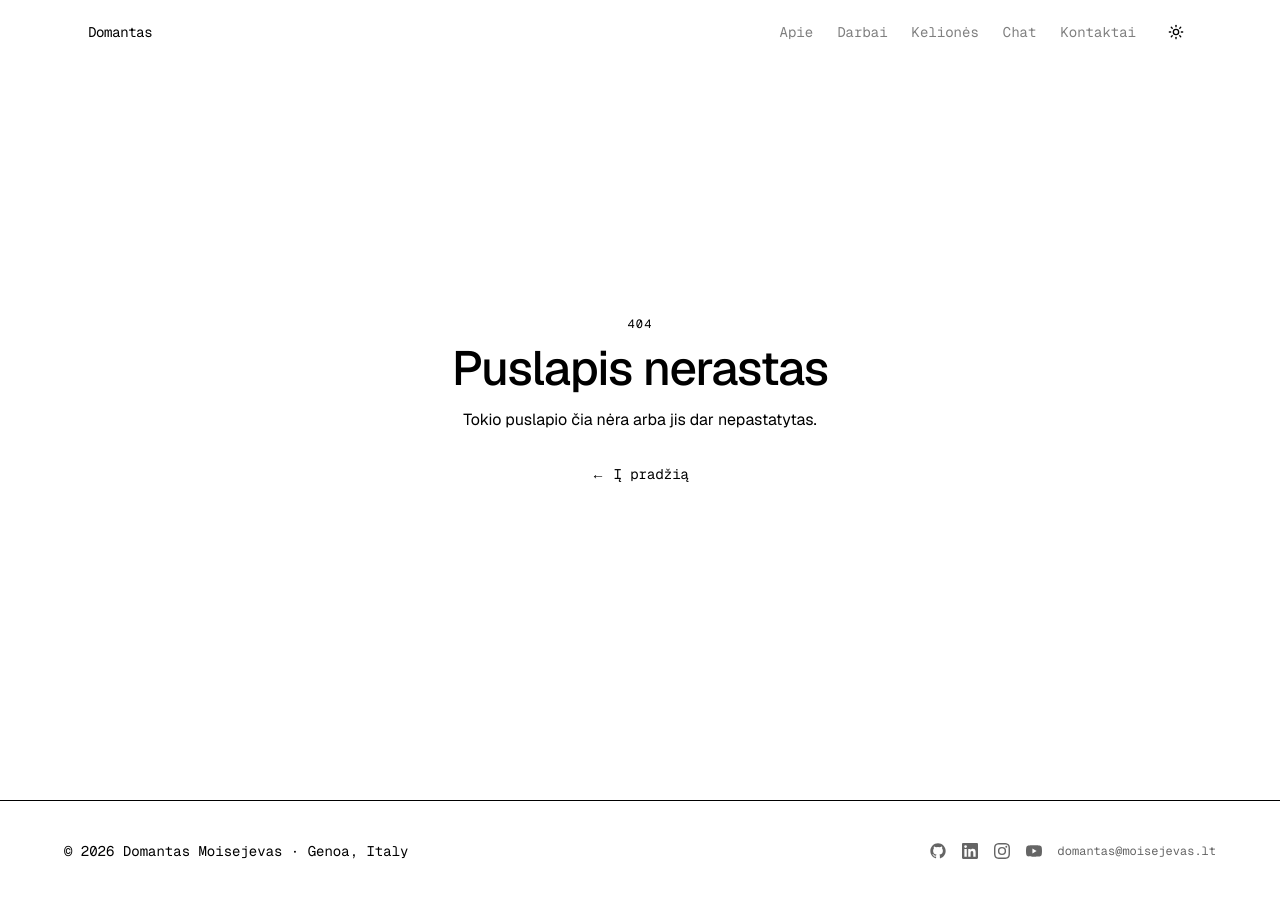
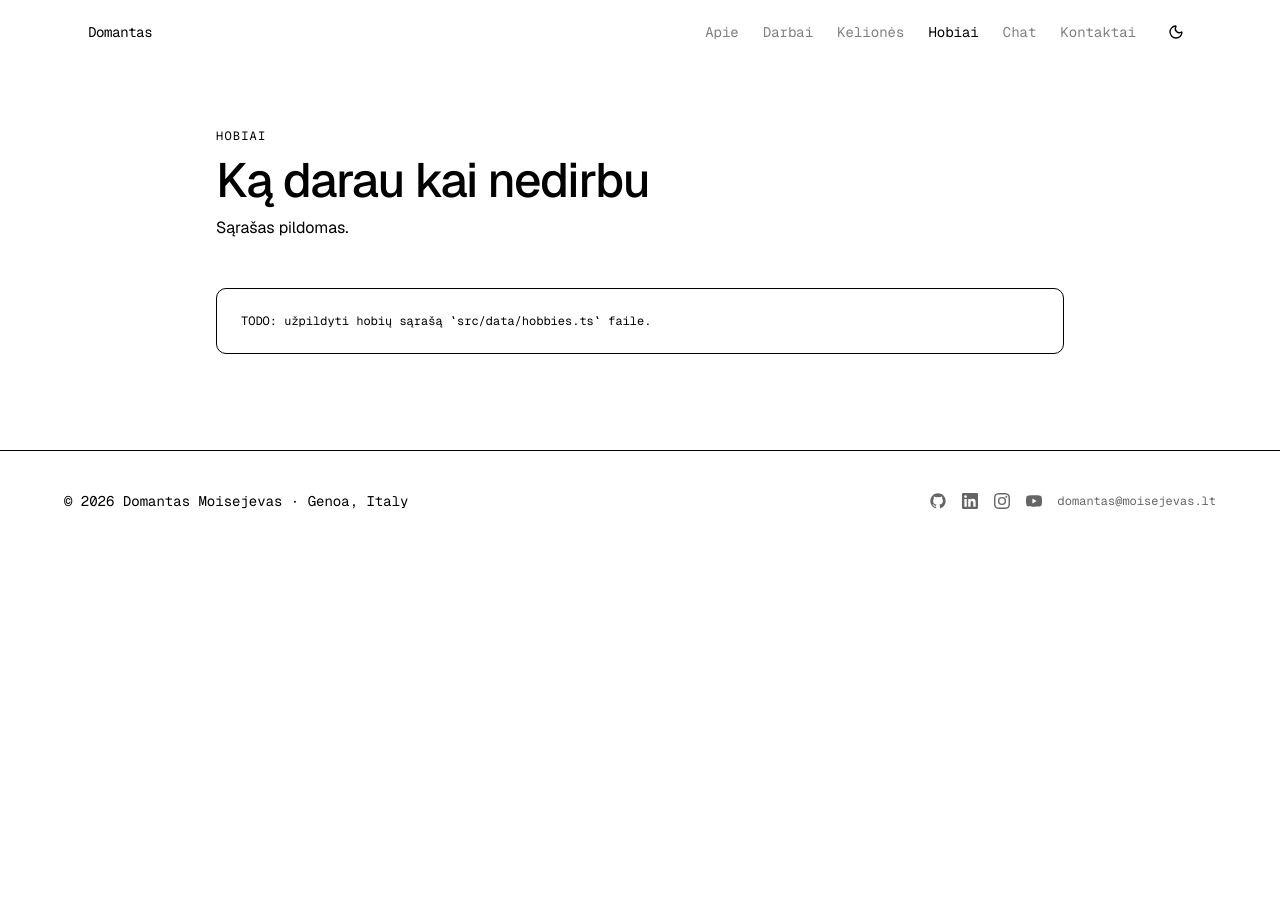
Before and after one commit to DomantasCode/domantasmoisejevas-lt, a Next.js app: page /hobbies in a window 1280 px wide. Before the commit this address had no page. Shown: the top 898 px of the page. After the commit the page ends 800 px from the top, so only its background shows below. Built offline with nearby package versions, Linux system fonts and the light colour scheme.

Commit message:
feat: auto theme switch by route + hobbies page skeleton

```diff
--- /dev/null
+++ b/src/app/hobbies/page.tsx
@@ -0,0 +1,46 @@
+import type { Metadata } from 'next'
+import { hobbies } from '@/data/hobbies'
+
+export const metadata: Metadata = {
+  title: 'Hobiai',
+  description: 'Ką darau kai nedirbu.',
+}
+
+export default function HobbiesPage() {
+  return (
+    <main className="mx-auto max-w-4xl px-6 pb-24 pt-32">
+      <div className="space-y-3">
+        <p className="font-mono text-xs uppercase tracking-widest text-foreground/50">
+          Hobiai
+        </p>
+        <h1 className="text-4xl font-medium tracking-tight md:text-5xl">
+          Ką darau kai nedirbu
+        </h1>
+        <p className="max-w-xl text-base text-foreground/70">
+          Sąrašas pildomas.
+        </p>
+      </div>
+
+      {hobbies.length === 0 ? (
+        <div className="mt-12 rounded-lg border border-foreground/10 bg-foreground/5 p-6 font-mono text-xs text-foreground/50">
+          TODO: užpildyti hobių sąrašą `src/data/hobbies.ts` faile.
+        </div>
+      ) : (
+        <ul className="mt-12 grid grid-cols-1 gap-3 sm:grid-cols-2">
+          {hobbies.map((h) => (
+            <li
+              key={h.slug}
+              className="rounded-lg border border-foreground/10 p-5 transition-colors hover:border-foreground/30 hover:bg-foreground/5"
+            >
+              <p className="font-mono text-[10px] uppercase tracking-widest text-foreground/50">
+                {h.category}
+              </p>
+              <h2 className="mt-1 text-lg font-medium">{h.title}</h2>
+              <p className="mt-2 text-sm text-foreground/70">{h.summary}</p>
+            </li>
+          ))}
+        </ul>
+      )}
+    </main>
+  )
+}
--- a/src/app/layout.tsx
+++ b/src/app/layout.tsx
@@ -7,6 +7,7 @@ import { ThemeProvider } from '@/components/shared/ThemeProvider'
 import { Header } from '@/components/layout/Header'
 import { Footer } from '@/components/layout/Footer'
 import { LenisProvider } from '@/components/shared/LenisProvider'
+import { AutoTheme } from '@/components/shared/AutoTheme'
 import './globals.css'
 
 export const metadata: Metadata = {
@@ -44,6 +45,7 @@ export default function RootLayout({
     >
       <body className="bg-background text-foreground antialiased">
         <ThemeProvider>
+          <AutoTheme />
           <LenisProvider>
             <Header />
             {children}
--- a/src/components/layout/Header.tsx
+++ b/src/components/layout/Header.tsx
@@ -10,6 +10,7 @@ const NAV = [
   { href: '/about', label: 'Apie' },
   { href: '/work', label: 'Darbai' },
   { href: '/travels', label: 'Kelionės' },
+  { href: '/hobbies', label: 'Hobiai' },
   { href: '/chat', label: 'Chat' },
   { href: '/contact', label: 'Kontaktai' },
 ] as const
--- /dev/null
+++ b/src/components/shared/AutoTheme.tsx
@@ -0,0 +1,22 @@
+'use client'
+
+import { useEffect } from 'react'
+import { usePathname } from 'next/navigation'
+import { useTheme } from 'next-themes'
+
+const TRAVEL_PREFIXES = ['/travels', '/hobbies'] as const
+
+function themeForPath(pathname: string): 'code' | 'travel' {
+  return TRAVEL_PREFIXES.some((p) => pathname.startsWith(p)) ? 'travel' : 'code'
+}
+
+export function AutoTheme() {
+  const pathname = usePathname()
+  const { setTheme } = useTheme()
+
+  useEffect(() => {
+    setTheme(themeForPath(pathname))
+  }, [pathname, setTheme])
+
+  return null
+}
--- /dev/null
+++ b/src/data/hobbies.ts
@@ -0,0 +1,10 @@
+export interface Hobby {
+  slug: string
+  title: string
+  category: 'Sportas' | 'Kūryba' | 'Mokymasis' | 'Kita'
+  summary: string
+  // TODO: pridėti nuotraukas, ilgesnius tekstus, susijusias kelionių vietas
+}
+
+// TODO: užpildyti realiais hobiais
+export const hobbies: Hobby[] = []
```
